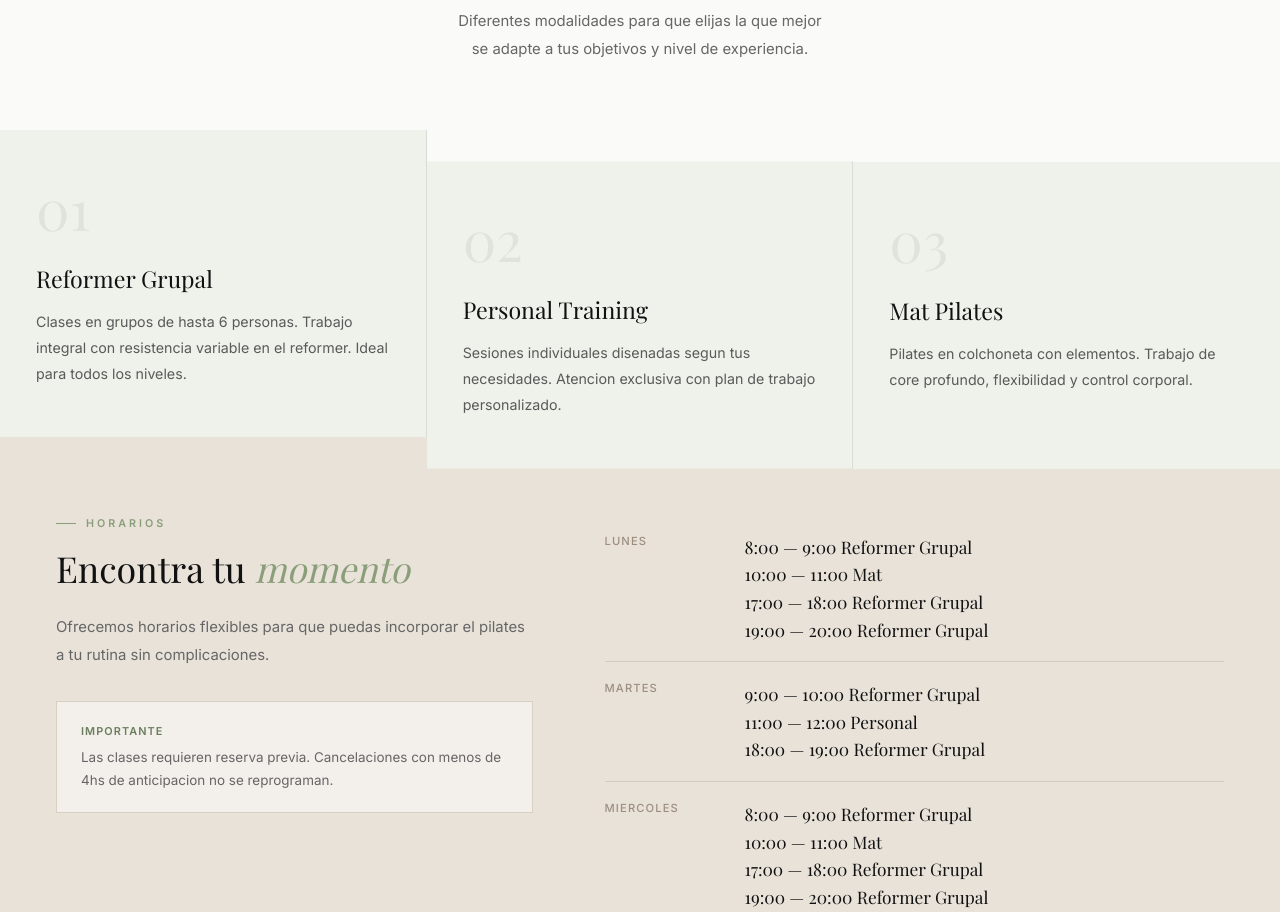
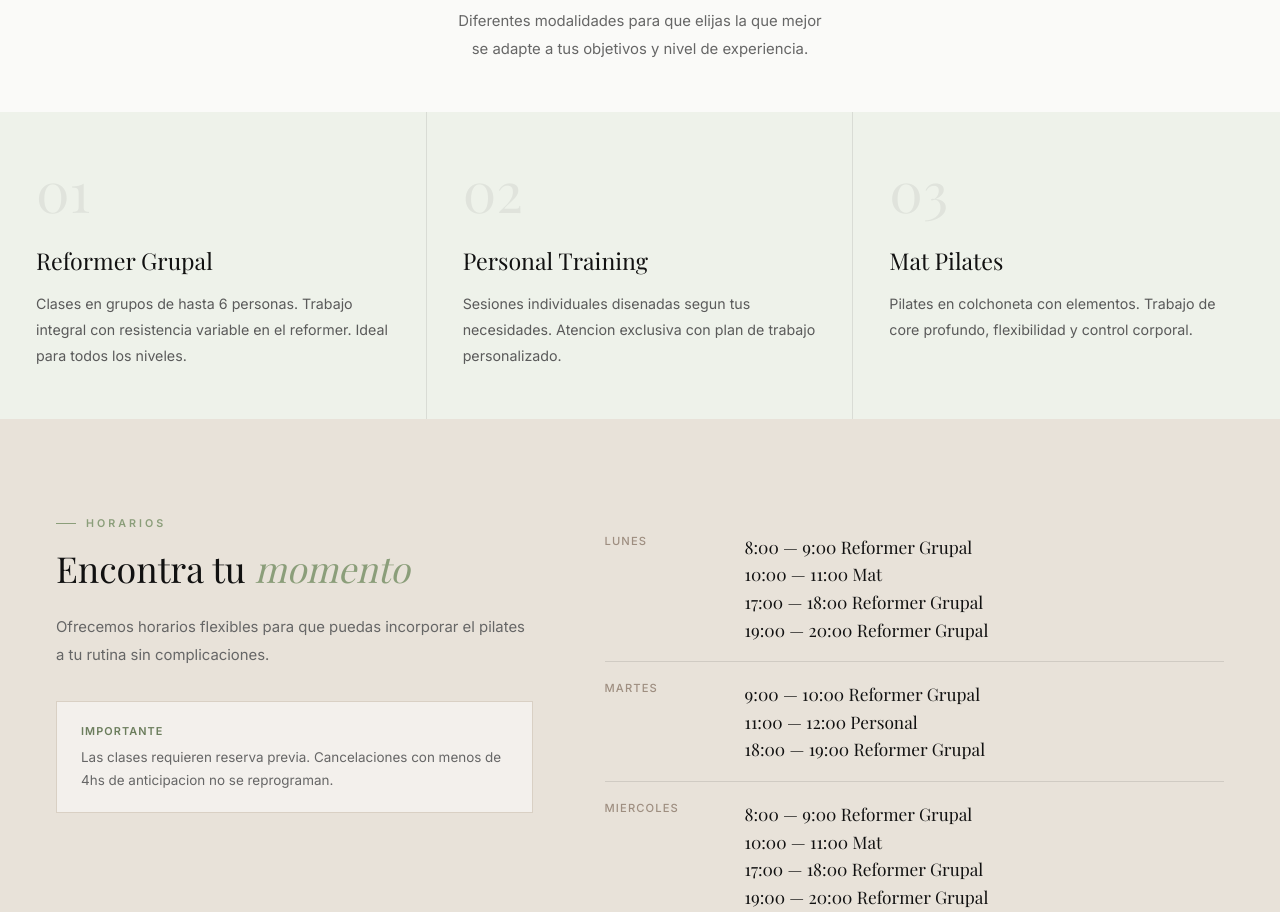
Before and after one commit to adrianavallay/pilates, a plain HTML site: page index.html in a window 1280 px wide. Shown: the part 1949-2861 px from the top of the page. Drawn offline with nearby package versions, Linux system fonts and the light colour scheme; a web font is replaced by a local one.

Commit message:
Fix service cards alignment — equal height and synchronized animation
Co-Authored-By: Claude Opus 4.6 (1M context) <noreply@anthropic.com>

```diff
--- a/script.js
+++ b/script.js
@@ -260,19 +260,17 @@ document.addEventListener("DOMContentLoaded", () => {
         },
       });
 
-      // Service cards — batch reveal with stagger
-      ScrollTrigger.batch(".srv", {
-        onEnter: (elements) => {
-          gsap.from(elements, {
-            y: 50,
-            autoAlpha: 0,
-            stagger: 0.15,
-            duration: 0.8,
-            ease: "power3.out",
-          });
+      // Service cards — all appear together, aligned
+      gsap.from(".srv", {
+        autoAlpha: 0,
+        y: 40,
+        duration: 0.8,
+        ease: "power3.out",
+        scrollTrigger: {
+          trigger: ".srv-grid",
+          start: "top 85%",
+          toggleActions: "play none none none",
         },
-        start: "top 85%",
-        once: true,
       });
 
       // Service numbers — count-up feel
--- a/styles.css
+++ b/styles.css
@@ -464,17 +464,16 @@ nav.scrolled{
   display:grid;
   grid-template-columns:repeat(3,1fr);
   gap:0;
+  align-items:stretch;
 }
 .srv{
   background:var(--sage-bg);
   padding:50px 36px;
-  transition:background var(--duration-slow) var(--ease-out),
-             transform var(--duration-base) var(--ease-out);
+  transition:background var(--duration-slow) var(--ease-out);
   position:relative;
   overflow:hidden;
   display:flex;
   flex-direction:column;
-  min-height:280px;
   border-right:1px solid var(--line);
 }
 .srv:last-child{border-right:none}
```
